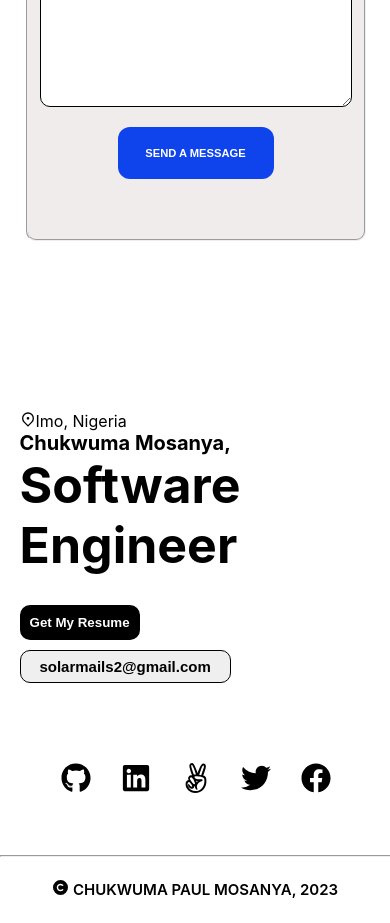
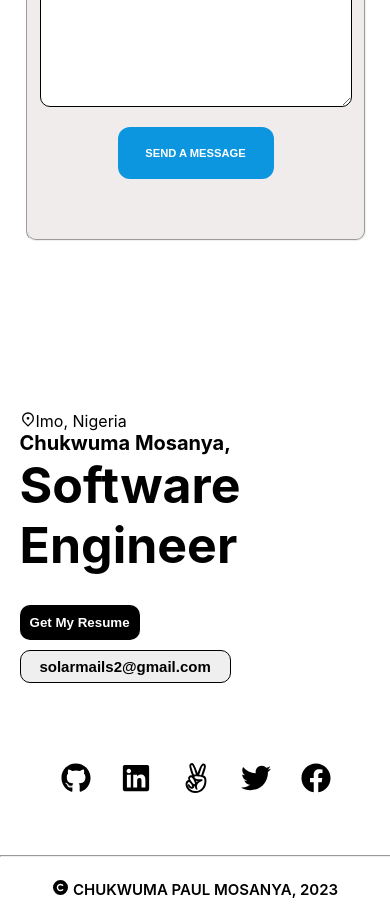
Before and after one commit to blase147/my_portfolio, a React (Create React App) app: page / in a window 390 px wide. Shown: the part 9360-10283 px from the top of the page. Built offline with nearby package versions, Linux system fonts and the light colour scheme.

Commit message:
change sec color to contact

```diff
--- a/src/components/contact-me/contactMe.scss
+++ b/src/components/contact-me/contactMe.scss
@@ -89,7 +89,7 @@
 
           .get-in-touch-btn {
             width: 50%;
-            background-color: #0f43eb;
+            background-color: $secondary-color;
             padding: 20px;
             font-size: 0.7em;
             font-weight: 900;
@@ -255,11 +255,6 @@
       a {
         color: #f60b0b;
       }
-
-      // iframe {
-      //   width: 100%;
-      //   height: 100%;
-      // }
     }
   }
 }
```
